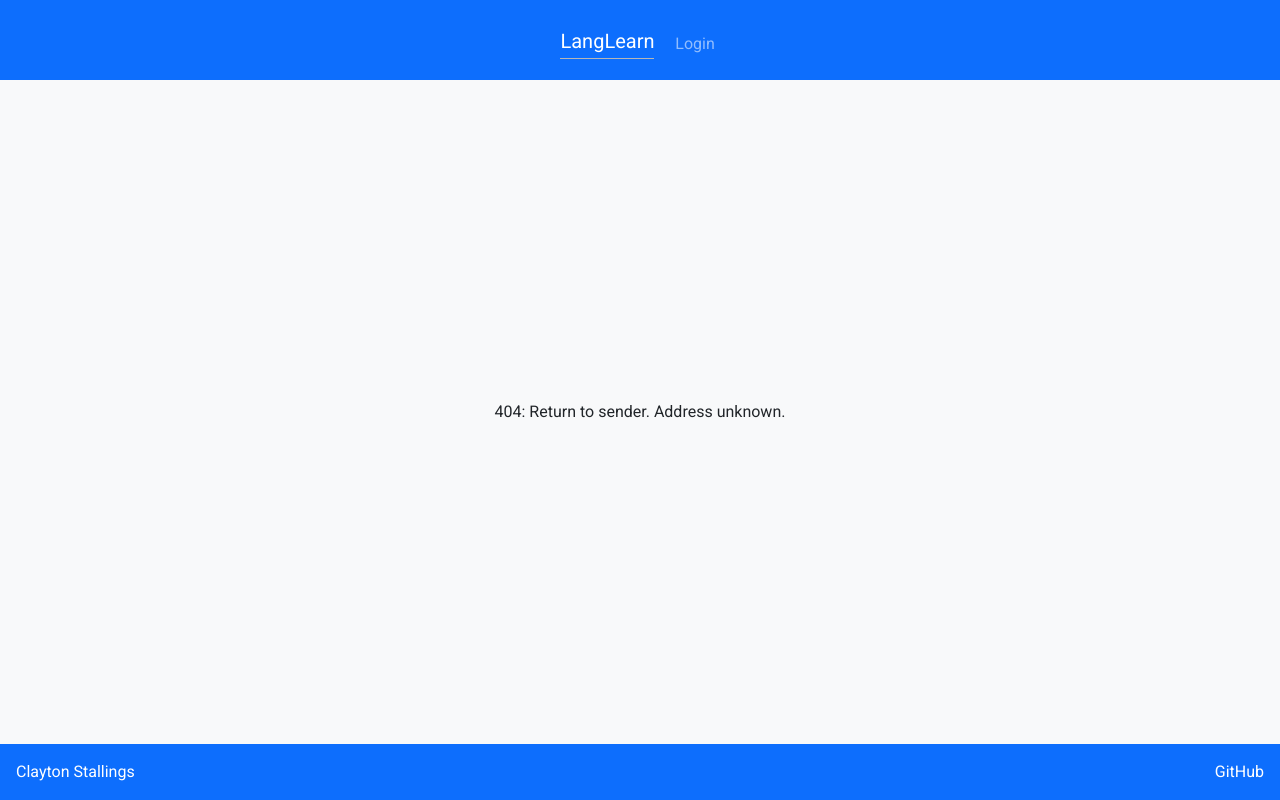
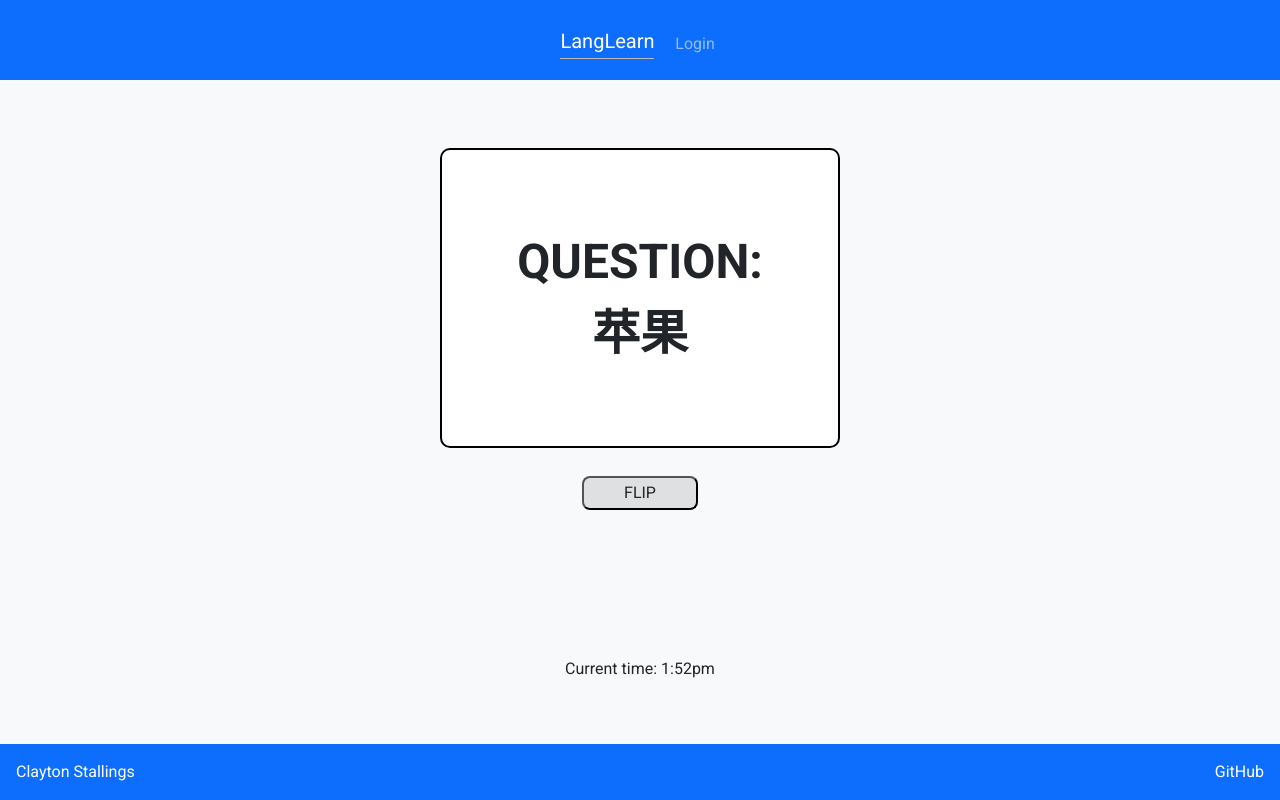
Before and after one commit to crstall4/mystartup, a React (Vite) app: page /study/1 in a window 1280 px wide. Before the commit this address had no page. Built offline with nearby package versions, Linux system fonts and the light colour scheme.

Commit message:
trying to use the decks that are uploaded. just made the app.jsx be able to route to /study/{specificDeck}

```diff
--- a/src/app.jsx
+++ b/src/app.jsx
@@ -59,7 +59,7 @@ export default function App() {
           <li className="nav-item"><NavLink className='nav-link' to=''>Login</NavLink></li>
           {username && (<li className="nav-item"><NavLink className='nav-link' to='friends'>Friends</NavLink></li>)}
           {username && (<li className="nav-item"><NavLink className='nav-link' to='browse'>Browse Decks</NavLink></li>)}
-          {username && (<li className="nav-item"><NavLink className='nav-link' to='study'>Study</NavLink></li>)}
+          {username && (<li className="nav-item"><NavLink className='nav-link' to='study/random'>Study</NavLink></li>)}
           {username && (<li className="nav-item"><NavLink className='nav-link' to='stats'>Stats</NavLink></li>)}
 
         </menu>
@@ -67,7 +67,7 @@ export default function App() {
     </header>
     <Routes>
       <Route path='/' element={<Login setUsername={handleSetUsername} setPassword={handleSetPassword} username={username} password={password}/>} exact />
-      <Route path='/study' element={<Study user={username} password={password} score={score} setScore={handleSetScore} />} />
+      <Route path='/study/:studyTarget' element={<Study user={username} password={password} score={score} setScore={handleSetScore} decks={decks} />} />
       <Route path='/friends' element={<Friends user={username} password={password} friends={friends} addFriend={handleAddFriend} removeFriend={handleRemoveFriend}/>} />
       <Route path='/browse' element={<Browse user={username} password={password} decks={decks} setDecks={setDecks} />} />
       <Route path='/stats' element={<Stats user={username} password={password} score={score}/>} />
```
